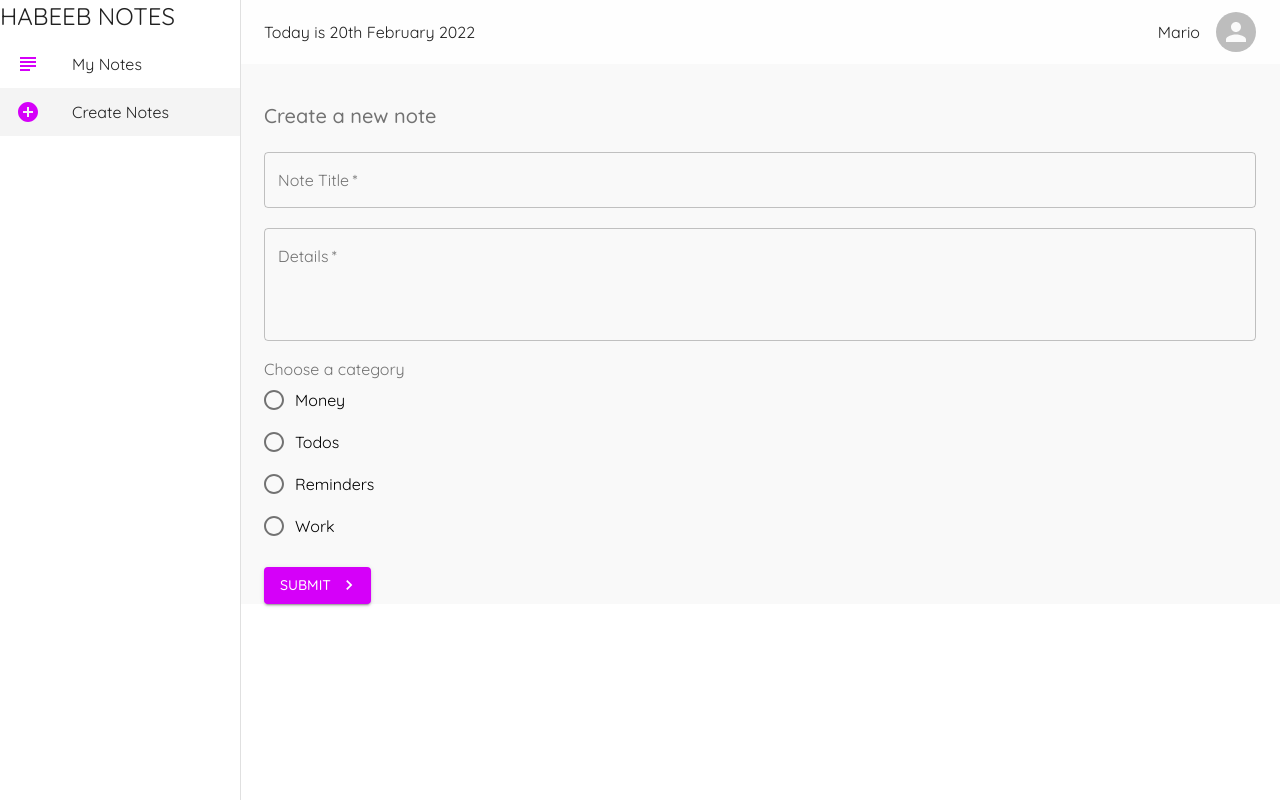
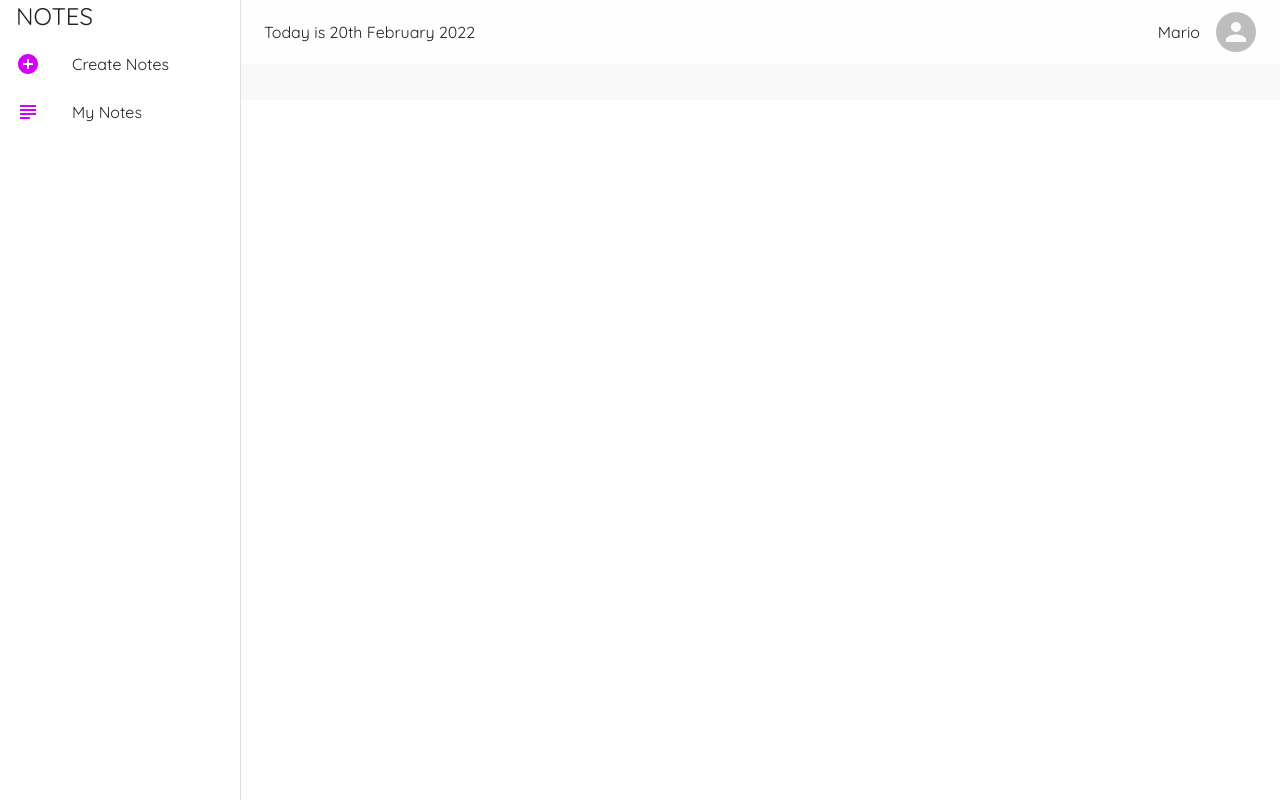
Before and after one commit to Efiamotu-1/Notes, a React (Create React App) app: page /create in a window 1280 px wide. Built offline with nearby package versions, Linux system fonts and the light colour scheme.

Commit message:
commit-4.1

```diff
--- a/src/App.js
+++ b/src/App.js
@@ -26,10 +26,10 @@ function App() {
     <Router>
       <Layout>
       <Switch>
-        <Route exact path="/">
+        <Route  path="/notes">
           <Notes />
         </Route>
-        <Route path="/create">
+        <Route exact path="/">
           <Create />
         </Route>
       </Switch>
--- a/src/components/Layout.js
+++ b/src/components/Layout.js
@@ -1,9 +1,11 @@
 import { AppBar, Avatar, Drawer, List, ListItem, ListItemIcon, ListItemText, makeStyles, Toolbar, Typography } from '@material-ui/core'
-import { AddCircleOutlined, Send, SubjectOutlined } from '@material-ui/icons'
+import { AddCircleOutlined, Note, Send, SubjectOutlined } from '@material-ui/icons'
 import React from 'react'
 import { useLocation } from 'react-router-dom'
 import { useHistory } from 'react-router-dom'
 import {format} from 'date-fns'
+import Create from '../pages/Create'
+import Notes from '../pages/Notes'
 
 
 
@@ -59,16 +61,18 @@ export default function Layout({children}) {
 
     const menuItems = [
         {
-            icon : <SubjectOutlined color='secondary'/>,
-            text : 'My Notes',
+            icon : <AddCircleOutlined color='secondary'/>,
+            text : 'Create Notes',
             path : '/'
         },
 
         {
-            icon : <AddCircleOutlined color='secondary'/>,
-            text : 'Create Notes',
-            path : '/create'
+            icon : <SubjectOutlined color='secondary'/>,
+            text : 'My Notes',
+            path : '/notes'
         },
+
+
     ]
 
   return (
@@ -101,8 +105,9 @@ export default function Layout({children}) {
             <div>
                 <Typography
                 variant='h5'
+                className={classes.avatar}
                 >
-                    HABEEB NOTES
+                     NOTES
                 </Typography>
             </div>
 
```
Also changed, not shown: data/db.json (+0 -12 lines).
